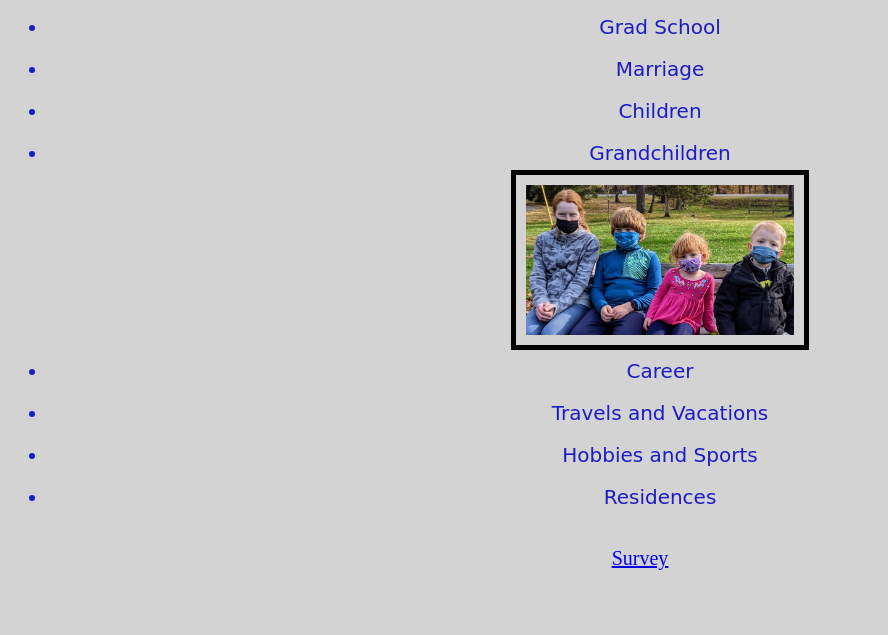
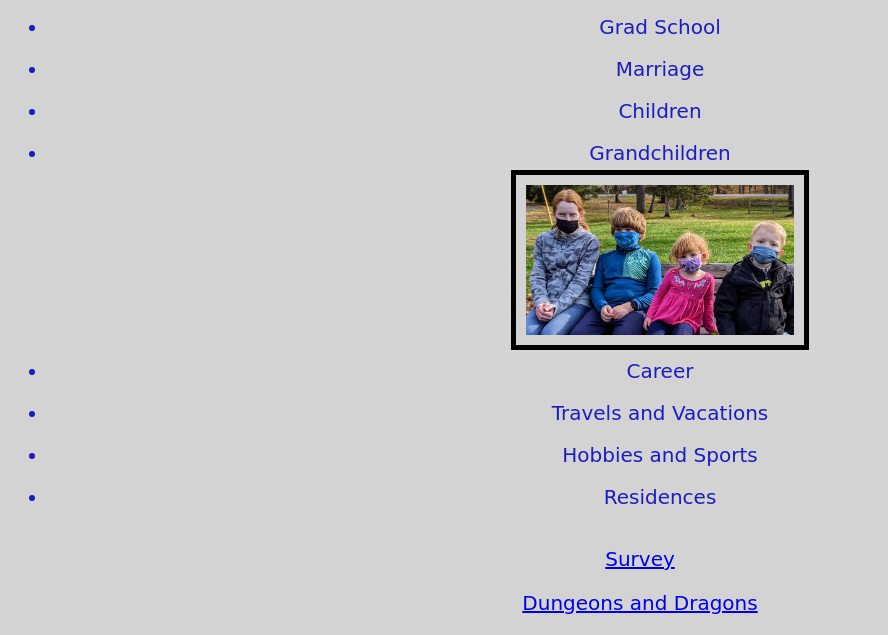
Before and after one commit to greghughes1589/GregWebpage_New, a plain HTML site: page index.html in a window 1280 px wide. Shown: the part 866-1501 px from the top of the page, without its empty margins (0-888 px from the left). Before the commit the page ends 1456 px from the top, so only its background shows below. Drawn offline with Linux system fonts and the light colour scheme.

Commit message:
Dungeons

```diff
--- a/index.html
+++ b/index.html
@@ -44,5 +44,11 @@
         <a href="survey.html">Survey</a>
       </p>
     </div>
+    </div>
+      <div id="DnD">
+      <p style="font-size: 20px; color:brown">
+        <a href="DnD.html">Dungeons and Dragons</a>
+      </p>
+    </div>
   </body>
 </html>
--- a/resources/CSS/index.css
+++ b/resources/CSS/index.css
@@ -46,3 +46,13 @@ h1 {
     font-size: 20px;
     font-family: cursive;
 }
+#survey_information {
+    color:rgb(28, 28, 196);
+    font-size: 20px;
+    font-family: cursive;
+}
+#DnD {
+    color:rgb(28, 28, 196);
+    font-size: 20px;
+    font-family: cursive;
+}
```
Also changed, not shown: DnD.html (added, +13 -0 lines), resources/Images/G30FYHMw8D.jpg (added).
